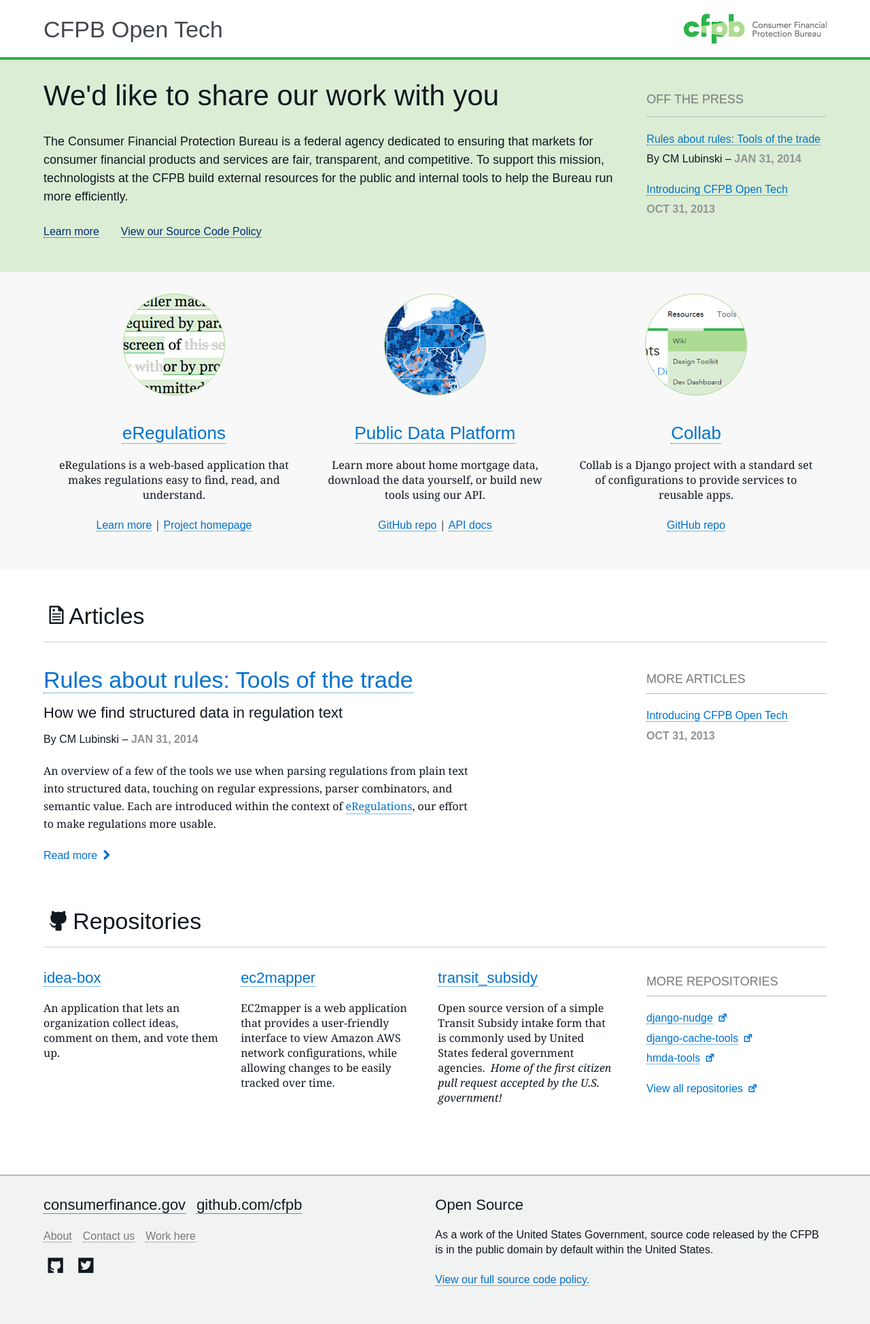
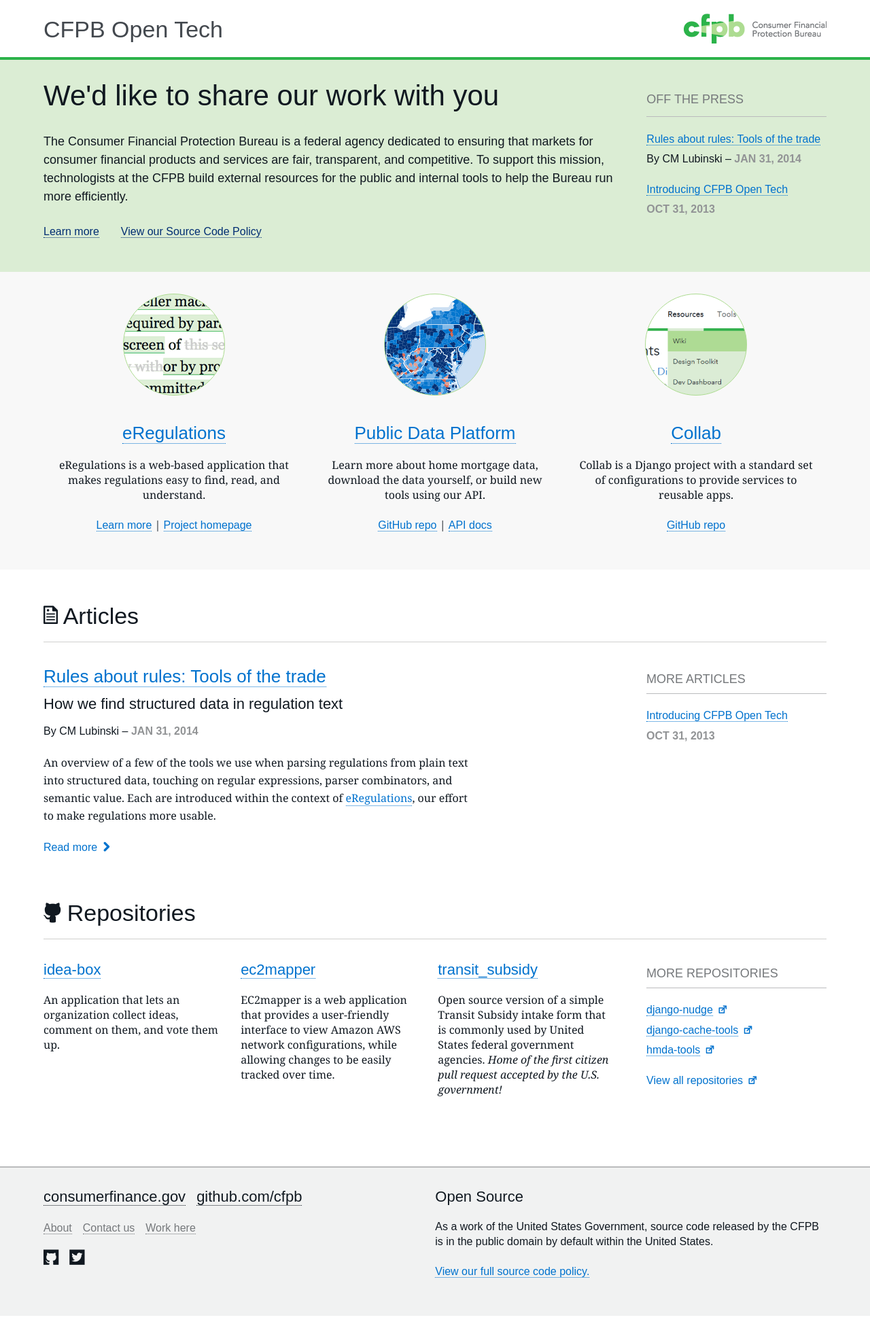
Before and after one commit to cfpb/cfpb.github.io, a Jekyll site: the page built from index.html, in a window 1280 px wide. Shown: the whole page at 68% size. Built offline with Jekyll 4.4.1, drawn with Linux system fonts in a browser that asks for light colours; nearby versions of some CDN libraries; some web fonts are replaced.

Commit message:
identifying more specific selectors

```diff
--- a/css/site.css
+++ b/css/site.css
@@ -384,9 +384,6 @@
 
 /* OTHERS */
 
-i {
-    padding-left: .25em;
-}
 strong,
 b,
 dt {
@@ -565,6 +562,10 @@
 .icon-external-link {
     color: #0072CE;
 }
+.call-to-action__icon > [class^="icon"],
+.sidebar_list_item_head > [class^="icon"] {
+    padding-left: .25em;
+}
 
 .intro h1 {
     margin-bottom: 0.79411764705882em; /* 27/34 */
@@ -657,7 +658,7 @@
 }
 .entry_title {
     margin-bottom: 0.25em;
-    font-size: 2.125em;
+    font-size: 1.625em;
 }
 .entry_tagline {
     margin-bottom: 0.5em;
@@ -956,9 +957,8 @@
         z-index: -1;
         background: #F8F8F8;
     }
-
-    .entry__single_title {
-        margin-bottom: 1em;
+    .entry__single .entry_title {
+        font-size: 2.125em;
     }
     .entry p {
         line-height: 1.625;
```
